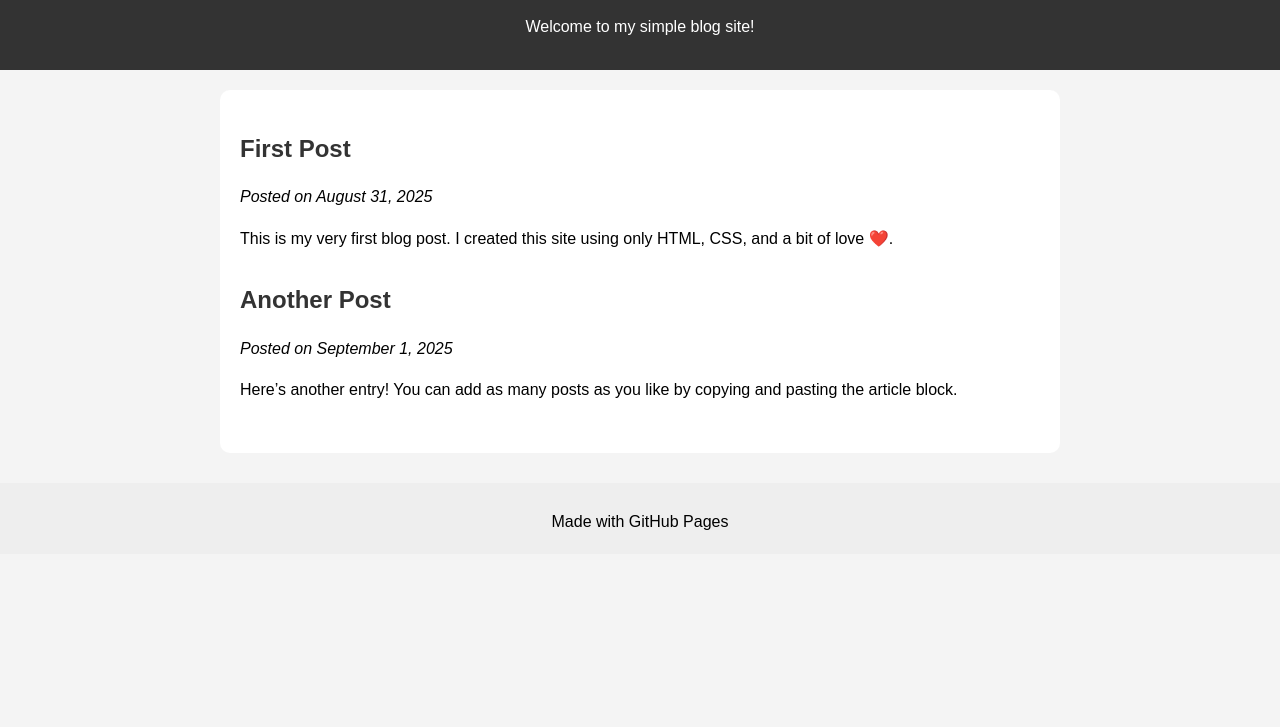
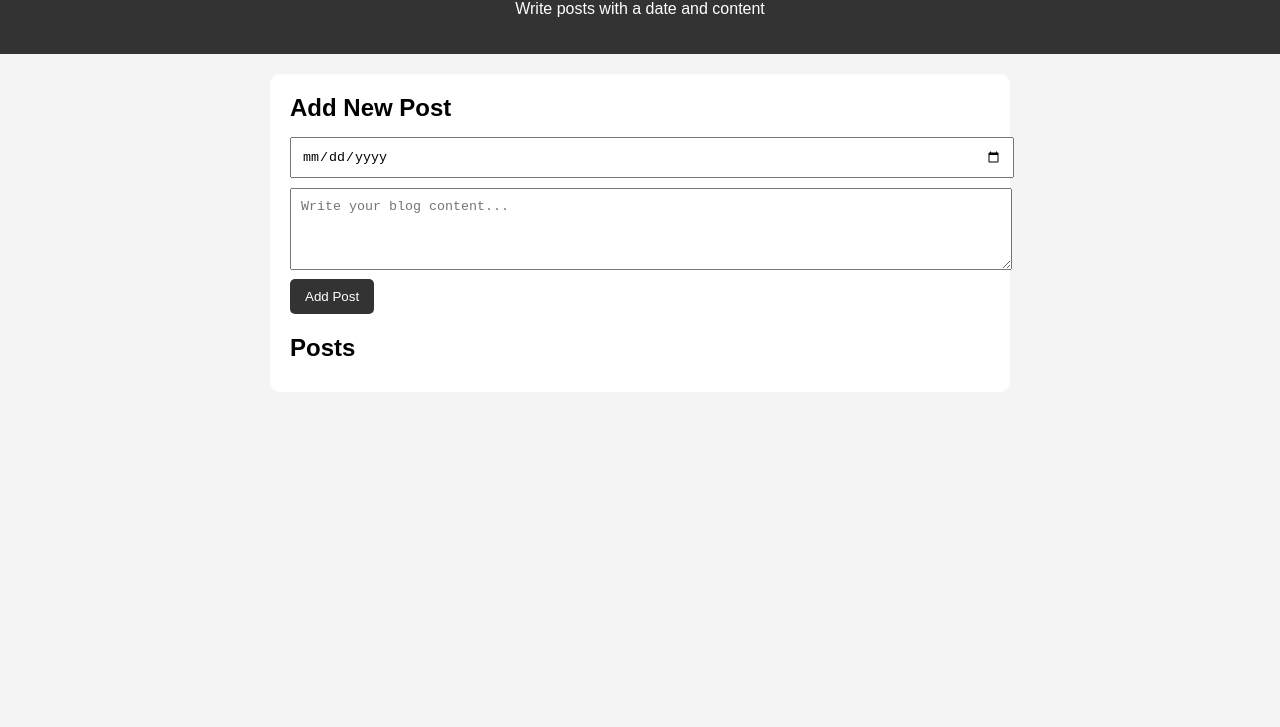
Before and after one commit to beep-boop-ship-it/Blog, a plain HTML site: page index.html in a window 1280 px wide. Shown: the part 73-800 px from the top of the page. Drawn offline with Linux system fonts and the light colour scheme.

Commit message:
Blogging

```diff
--- a/index.html
+++ b/index.html
@@ -4,38 +4,67 @@
   <meta charset="utf-8">
   <title>My Blog</title>
   <style>
-    body { font-family: sans-serif; line-height:1.6; margin:0; background:#f4f4f4; }
+    body { font-family: sans-serif; margin:0; background:#f4f4f4; }
     header { background:#333; color:#fff; padding:20px; text-align:center; }
-    header h1 { margin:0; }
-    .container { max-width:800px; margin:20px auto; padding:20px; background:#fff; border-radius:10px; }
-    article { margin-bottom:30px; }
-    h2 { color:#333; margin-bottom:10px; }
-    p { margin-bottom:10px; }
-    footer { text-align:center; padding:10px; background:#eee; margin-top:30px; }
+    .container { max-width:700px; margin:20px auto; padding:20px; background:#fff; border-radius:10px; }
+    h1, h2 { margin:0 0 10px; }
+    form { margin-bottom:20px; }
+    input, textarea { width:100%; padding:10px; margin:5px 0; }
+    button { padding:10px 15px; background:#333; color:#fff; border:none; cursor:pointer; border-radius:5px; }
+    article { margin-bottom:20px; border-bottom:1px solid #ccc; padding-bottom:10px; }
+    article p.date { font-size:14px; color:#666; }
   </style>
 </head>
 <body>
   <header>
     <h1>My Blog</h1>
-    <p>Welcome to my simple blog site!</p>
+    <p>Write posts with a date and content</p>
   </header>
 
   <div class="container">
-    <article>
-      <h2>First Post</h2>
-      <p><em>Posted on August 31, 2025</em></p>
-      <p>This is my very first blog post. I created this site using only HTML, CSS, and a bit of love ❤️.</p>
-    </article>
+    <h2>Add New Post</h2>
+    <form id="blogForm">
+      <input type="date" id="postDate" required>
+      <textarea id="postContent" rows="4" placeholder="Write your blog content..." required></textarea>
+      <button type="submit">Add Post</button>
+    </form>
 
-    <article>
-      <h2>Another Post</h2>
-      <p><em>Posted on September 1, 2025</em></p>
-      <p>Here’s another entry! You can add as many posts as you like by copying and pasting the article block.</p>
-    </article>
+    <h2>Posts</h2>
+    <div id="posts"></div>
   </div>
 
-  <footer>
-    <p>Made with GitHub Pages</p>
-  </footer>
+  <script>
+    const form = document.getElementById('blogForm');
+    const postsDiv = document.getElementById('posts');
+
+    // Load saved posts
+    let posts = JSON.parse(localStorage.getItem('blogPosts')) || [];
+    renderPosts();
+
+    form.addEventListener('submit', function(e) {
+      e.preventDefault();
+      const date = document.getElementById('postDate').value;
+      const content = document.getElementById('postContent').value.trim();
+      if (!date || !content) return;
+
+      // Add new post to array
+      posts.unshift({ date, content });
+      localStorage.setItem('blogPosts', JSON.stringify(posts));
+      form.reset();
+      renderPosts();
+    });
+
+    function renderPosts() {
+      postsDiv.innerHTML = '';
+      posts.forEach(p => {
+        const article = document.createElement('article');
+        article.innerHTML = `
+          <p class="date">${p.date}</p>
+          <p>${p.content}</p>
+        `;
+        postsDiv.appendChild(article);
+      });
+    }
+  </script>
 </body>
 </html>
```
